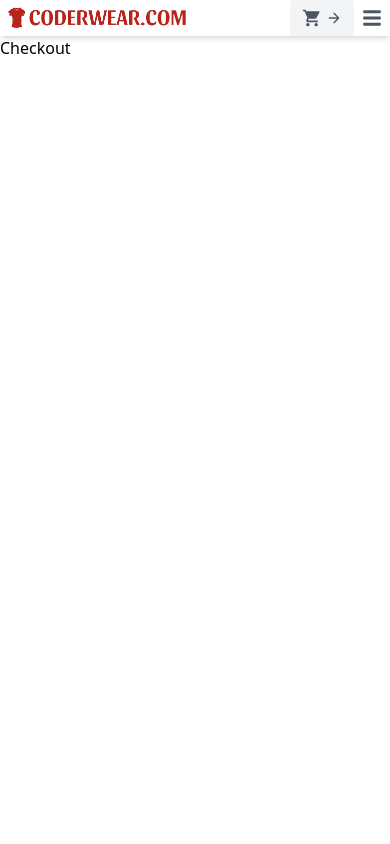
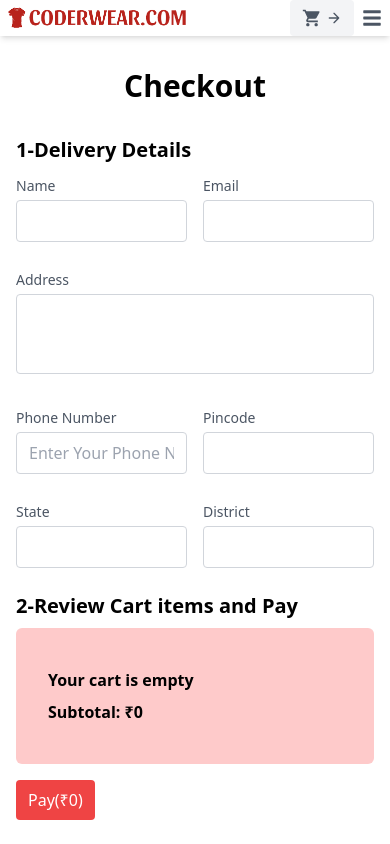
Before and after one commit to themubalion/Next-JS-poject-Coderwears, a Next.js app: page /checkout in a window 390 px wide. Shown: the top 844 px of the page. Built offline with nearby package versions, Linux system fonts and the light colour scheme.

Commit message:
checkout page working without subtotal refresh sys

```diff
--- a/components/navbar.jsx
+++ b/components/navbar.jsx
@@ -45,9 +45,9 @@ const Navbar = ({ Cart, addToCart, removeFromCart, clearCart, saveCart, subTotal
   }
   return (
     <div>
-      <header className="text-gray-600 body-font shadow-md notSmall:h-14 items-center notSmall:pt-2">
+      <header className="text-gray-600 bg-white body-font shadow-md notSmall:h-14 items-center notSmall:pt-2 sticky z-10 w-full">
         <div id='main' className=' transition-all delay-300'>
-          <div className="mx-auto w-full flex  justify-between items-center">
+          <div className="mx-auto w-full flex  justify-between items-center ">
             <Link href={'/'} className={'h-full border'}><a className="flex items-center h-full text-red-500 ml-2">
               <Image src={'/logo.png'} width={'180px'} height={'25px'} alt={'Logo Image'} className="mt-2" />
             </a></Link>
@@ -95,7 +95,7 @@ const Navbar = ({ Cart, addToCart, removeFromCart, clearCart, saveCart, subTotal
             </div>
           </div>
           <div className=''>
-            <div id="myCart" className="cart h-full w-0 fixed right-0 top-0 z-10 overflow-x-auto transition-all delay-[200ms] bg-red-100">
+            <div id="myCart" className="cart h-full w-0 fixed right-0 top-0 z-10 overflow-x-hidden transition-all delay-[200ms] bg-red-100">
 
               <div href="" className='my-2 block cursor-pointer ml-8 transition delay-300 font-medium absolute top-1 right-3' tabIndex={0} id={'close-cart'} onClick={closeCart} >
                 <AiFillCloseCircle className='text-2xl text-red-500' />
@@ -120,8 +120,8 @@ const Navbar = ({ Cart, addToCart, removeFromCart, clearCart, saveCart, subTotal
               <div className='font-bold text-black my-2'>
                 Subtotal: ₹{subTotal}
               </div>
-              <div className="flex justify-start space-x-2">
-                <button className="lg:mt-2 xl:mt-0 flex-shrink-0 inline-flex text-white bg-red-500 border-0 py-2 px-3 focus:outline-none hover:bg-red-600 rounded"><IoBagCheckOutline className='my-auto' /> Checkout</button>
+              <div className="flex w-full justify-start space-x-2">
+                <button onClick={closeCart} className="lg:mt-2 xl:mt-0 flex text-white bg-red-500 border-0 py-2 px-3 focus:outline-none hover:bg-red-600 rounded"><Link href={'/checkout'}><a className='flex '><IoBagCheckOutline className='my-auto' /><div> Checkout</div></a></Link></button>
                 <button onClick={clearCart} className="lg:mt-2 xl:mt-0 flex-shrink-0 inline-flex text-white bg-red-500 border-0 py-2 px-3 focus:outline-none hover:bg-red-600 rounded">Clear Cart</button>
               </div>
             </div>
--- a/pages/_app.js
+++ b/pages/_app.js
@@ -17,21 +17,37 @@ function MyApp({ Component, pageProps }) {
 
   useEffect(() => {
     try {
-      if(localStorage.getItem('cart')){
+      if (localStorage.getItem('cart')) {
         setCart(JSON.parse(localStorage.getItem('cart')))
+        let subt = 0;
+        let keys = Object.keys(JSON.parse(localStorage.getItem('cart')))
+        for (let i = 0; i < keys.length; i++) {
+          subt += Cart[keys[i]].price * Cart[keys[i]].qty
+        }
+        setsubTotal(subt)
       }
     } catch (err) {
       console.error(err)
       localStorage.clear()
     }
+    // eslint-disable-next-line react-hooks/exhaustive-deps
   }, [])
 
-  const saveCart = (newCart) =>{
-    localStorage.setItem("cart",JSON.stringify(newCart))
+  const getCart = () => {
     let subt = 0;
     let keys = Object.keys(Cart)
     for (let i = 0; i < keys.length; i++) {
-      subt += Cart[keys[i]].price *  Cart[keys[i]].qty
+      subt += Cart[keys[i]].price * Cart[keys[i]].qty
+    }
+    setsubTotal = subt
+  }
+
+  const saveCart = (newCart) => {
+    localStorage.setItem("cart", JSON.stringify(newCart))
+    let subt = 0;
+    let keys = Object.keys(Cart)
+    for (let i = 0; i < keys.length; i++) {
+      subt += Cart[keys[i]].price * Cart[keys[i]].qty
     }
     setsubTotal(subt)
   }
@@ -42,24 +58,24 @@ function MyApp({ Component, pageProps }) {
     alert('Cart has been cleared')
   }
 
-  const addToCart = (productId,qty,price,name,size,variant) => {
+  const addToCart = (productId, qty, price, name, size, variant) => {
     let myCart = Cart
-    if (productId in Cart){
+    if (productId in Cart) {
       myCart[productId].qty = Cart[productId].qty + 1;
     }
     else {
-      myCart[productId] = {qty:1,price,name,size,variant}
+      myCart[productId] = { qty: 1, price, name, size, variant }
     }
     setCart(myCart)
     saveCart(Cart)
   }
 
-  const removeFromCart = (productId,qty,price,name,size,variant) => {
+  const removeFromCart = (productId, qty, price, name, size, variant) => {
     let myCart = Cart
-    if (productId in Cart){
+    if (productId in Cart) {
       myCart[productId].qty = Cart[productId].qty - 1;
     }
-    if(myCart[productId].qty <= 0) {
+    if (myCart[productId].qty <= 0) {
       delete myCart[productId]
     }
     setCart(myCart)
@@ -70,7 +86,7 @@ function MyApp({ Component, pageProps }) {
     <Navbar Cart={Cart} addToCart={addToCart} removeFromCart={removeFromCart} saveCart={saveCart} setCart={setCart} clearCart={clearCart} subTotal={subTotal} />
     <div>
       <div className='min-h-screen'>
-      <Component Cart={Cart} addToCart={addToCart} removeFromCart={removeFromCart} saveCart={saveCart} setCart={setCart} clearCart={clearCart} subTotal={subTotal} slug={slug} {...pageProps} />
+        <Component Cart={Cart} addToCart={addToCart} removeFromCart={removeFromCart} saveCart={saveCart} setCart={setCart} clearCart={clearCart} subTotal={subTotal} slug={slug} getCart={getCart} {...pageProps} />
       </div>
       <Footer />
     </div>
--- a/pages/checkout.jsx
+++ b/pages/checkout.jsx
@@ -1,8 +1,87 @@
 import React from 'react'
+import { useState } from 'react';
+import {
+  AiFillPlusCircle,
+  AiFillMinusCircle
+} from 'react-icons/ai';
 
-const Checkout = () => {
+const Checkout = ({ Cart, subTotal,addToCart,removeFromCart }) => {
+
+  let buttonClass = 'lg:mt-2 xl:mt-0 flex-shrink-0 inline-flex text-white bg-red-500 border-0 py-2 px-3 focus:outline-none hover:bg-red-600 rounded'
+
+  const [pay, setpay] = useState(buttonClass+' opacity-50')
+  if (pay != buttonClass+' opacity-100') {
+    setpay(buttonClass+' opacity-100')
+  }
+
   return (
-    <div>Checkout</div>
+    <div className='container px-4'>
+      <h1 className='font-bold text-3xl text-center my-8'>Checkout</h1>
+      <h2 className='font-semibold text-xl  my-2'>1-Delivery Details</h2>
+      <div className='mx-auto grid grid-cols-2 grid-flow-row  gap-x-4 gap-y-2'>
+        <div className=' w-full'>
+          <div className="mb-4">
+            <label htmlFor="name" className="leading-7 text-sm text-gray-600">Name</label>
+            <input type="text" id="name" name="name" className="w-full bg-white rounded border border-gray-300 focus:border-red-500 focus:ring-2 focus:ring-red-200 text-base outline-none text-gray-700 py-1 px-3 leading-8 transition-colors duration-200 ease-in-out" />
+          </div>
+        </div>
+        <div className=' w-full'>
+          <div className="mb-4">
+            <label htmlFor="email" className="leading-7 text-sm text-gray-600">Email</label>
+            <input type="text" id="email" name="email" className="w-full bg-white rounded border border-gray-300 focus:border-red-500 focus:ring-2 focus:ring-red-200 text-base outline-none text-gray-700 py-1 px-3 leading-8 transition-colors duration-200 ease-in-out" />
+          </div>
+        </div>
+        <div className=" w-full col-span-2">
+          <div className="relative mb-4">
+            <label htmlFor="address" className="leading-7 text-sm text-gray-600">Address</label>
+            <textarea id="address" name="address" className="w-full bg-white rounded border border-gray-300 focus:border-red-500 focus:ring-2 focus:ring-red-200 h-20 text-base outline-none text-gray-700 py-1 px-3 resize-none leading-6 transition-colors duration-200 ease-in-out"></textarea>
+          </div>
+        </div>
+        <div className=' w-full'>
+          <div className="mb-4">
+            <label htmlFor="number" className="leading-7 text-sm text-gray-600">Phone Number</label>
+            <input type="text" id="number" name="number" placeholder='Enter Your Phone Number' className="w-full bg-white rounded border border-gray-300 focus:border-red-500 focus:ring-2 focus:ring-red-200 text-base outline-none text-gray-700 py-1 px-3 leading-8 transition-colors duration-200 ease-in-out" />
+          </div>
+        </div>
+        <div className=' w-full'>
+          <div className="mb-4">
+            <label htmlFor="pincode" className="leading-7 text-sm text-gray-600">Pincode</label>
+            <input type="text" id="pincode" name="pincode" className="w-full bg-white rounded border border-gray-300 focus:border-red-500 focus:ring-2 focus:ring-red-200 text-base outline-none text-gray-700 py-1 px-3 leading-8 transition-colors duration-200 ease-in-out" />
+          </div>
+        </div>
+        <div className=' w-full'>
+          <div className="mb-4">
+            <label htmlFor="state" className="leading-7 text-sm text-gray-600">State</label>
+            <input type="text" id="state" name="state" className="w-full bg-white rounded border border-gray-300 focus:border-red-500 focus:ring-2 focus:ring-red-200 text-base outline-none text-gray-700 py-1 px-3 leading-8 transition-colors duration-200 ease-in-out" />
+          </div>
+        </div>
+        <div className=' w-full'>
+          <div className="mb-4">
+            <label htmlFor="district" className="leading-7 text-sm text-gray-600">District</label>
+            <input type="text" id="district" name="district" className="w-full bg-white rounded border border-gray-300 focus:border-red-500 focus:ring-2 focus:ring-red-200 text-base outline-none text-gray-700 py-1 px-3 leading-8 transition-colors duration-200 ease-in-out" />
+          </div>
+        </div>
+      </div>
+      <h2 className='font-semibold text-xl  my-2'>2-Review Cart items and Pay</h2>
+      <div className="container bg-red-200 p-8 rounded-md my-2 mb-4">
+        {Object.keys(Cart).length != 0 && <ol className='list-decimal font-semibold'>
+          {Object.keys(Cart).map((k) => {
+            let cartArray = Cart[k]
+            return <li className='text-black my-2' key={k}>
+              <div className='flex'>
+                <span className='w-2/3 font-semibold'>{cartArray.name}[{cartArray.size}]</span>
+                <span className='w-1/3 flex items-center justify-center font-semibold'><AiFillMinusCircle onClick={() => { removeFromCart(k, cartArray.qty, cartArray.price, cartArray.name, cartArray.size, cartArray.variant) }} className='mx-1 text-red-500 text-lg cursor-pointer' /> {cartArray.qty} <AiFillPlusCircle onClick={() => { addToCart(k, cartArray.qty, cartArray.price, cartArray.name, cartArray.size, cartArray.variant) }} className='mx-1 text-red-500 text-lg cursor-pointer' /></span>
+              </div>
+            </li>
+          })}
+        </ol>}
+        {Cart = {} && <div className='font-semibold text-black my-2'>
+          Your cart is empty
+        </div>}
+        <div className='font-bold text-black my-2'>Subtotal: ₹{subTotal}</div>
+      </div>
+      <button className={pay}>Pay(₹{subTotal})</button>
+    </div>
   )
 }
 
--- a/pages/product/[slug].jsx
+++ b/pages/product/[slug].jsx
@@ -52,7 +52,7 @@ const Slug = ({addToCart}) => {
   return (
     <div>
       <section className="text-gray-600 body-font overflow-hidden">
-        <div className="container px-5 py-24 mx-auto">
+        <div className="container px-5 py-16 mx-auto">
           <div className="lg:w-4/5 mx-auto flex flex-wrap">
             {      // eslint-disable-next-line @next/next/no-img-element
             }      <img alt="ecommerce" className="lg:w-1/2 lg:h-auto h-64 w-auto mx-auto rounded" src="/dummyHoodie.png" />
```
